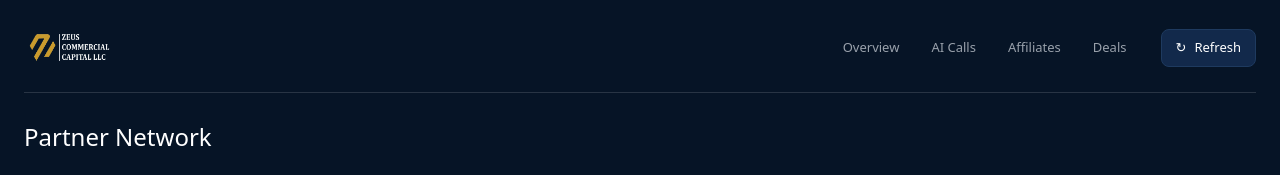
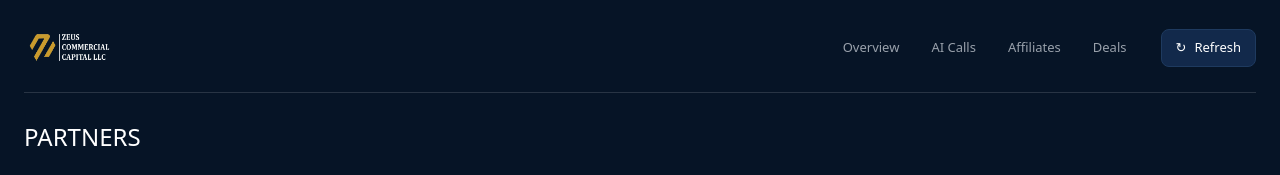
Before and after one commit to ZeusCommercial/Dashboard-, a Next.js app: page /affiliates in a window 1280 px wide. Shown: the top 175 px of the page. Built offline with nearby package versions, Linux system fonts and the light colour scheme.

Commit message:
page.tsx

```diff
--- a/src/app/affiliates/page.tsx
+++ b/src/app/affiliates/page.tsx
@@ -44,7 +44,7 @@ export default async function AffiliatesPage({
   return (
     <main className="space-y-6">
       <div>
-        <h1 className="font-display text-2xl text-bright">Partner Network</h1>
+        <h1 className="font-display text-2xl text-bright">PARTNERS</h1>
 
       </div>
 
```
